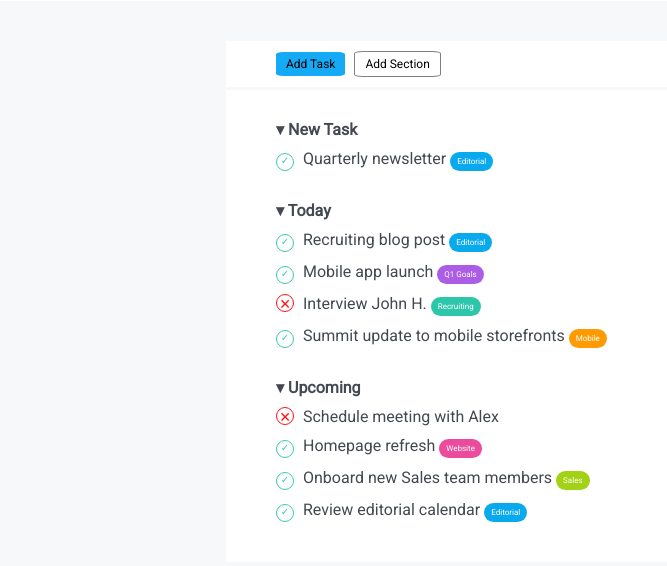
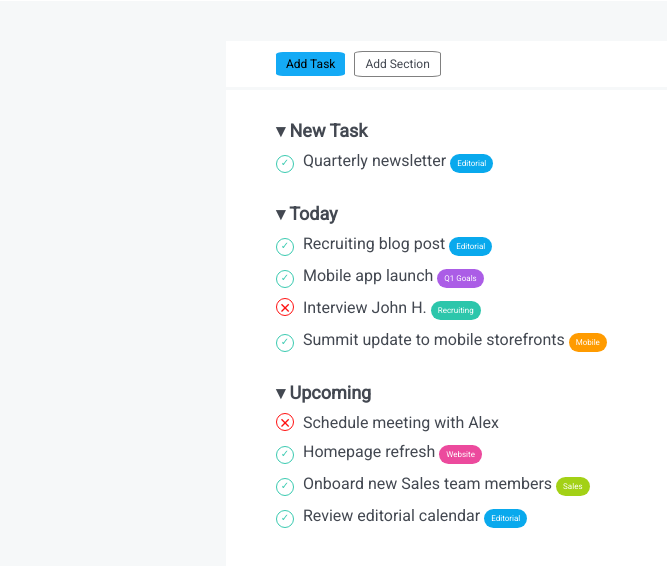
Before and after one commit to NikolGraminova/html-css-toboolist, a plain HTML site: page index.html in a window 1280 px wide. Shown: the part 56-622 px from the top of the page, without its empty margins (0-667 px from the left). Drawn offline with Linux system fonts and the light colour scheme.

Commit message:
Final adjustments

```diff
--- a/css/style.css
+++ b/css/style.css
@@ -42,7 +42,6 @@ main {
     background-color: #ffffff;
     font-size: 12px;
     border: 1px solid grey;
-    color: black;
     width: auto;
     display: inline-block;
     padding: 5px 10px;
@@ -62,7 +61,7 @@ main {
 }
 
 .section_class {
-    font-size: 16px;
+    font-size: 18px;
     font-weight: bold;
     padding-top: 30px;
 }
@@ -70,7 +69,6 @@ main {
 .task_class {
     font-size: 10px;
     margin-top: 10px;
-
 }
 
 .green_check {
```
Also changed, not shown: index.html (+2 -1 lines).
